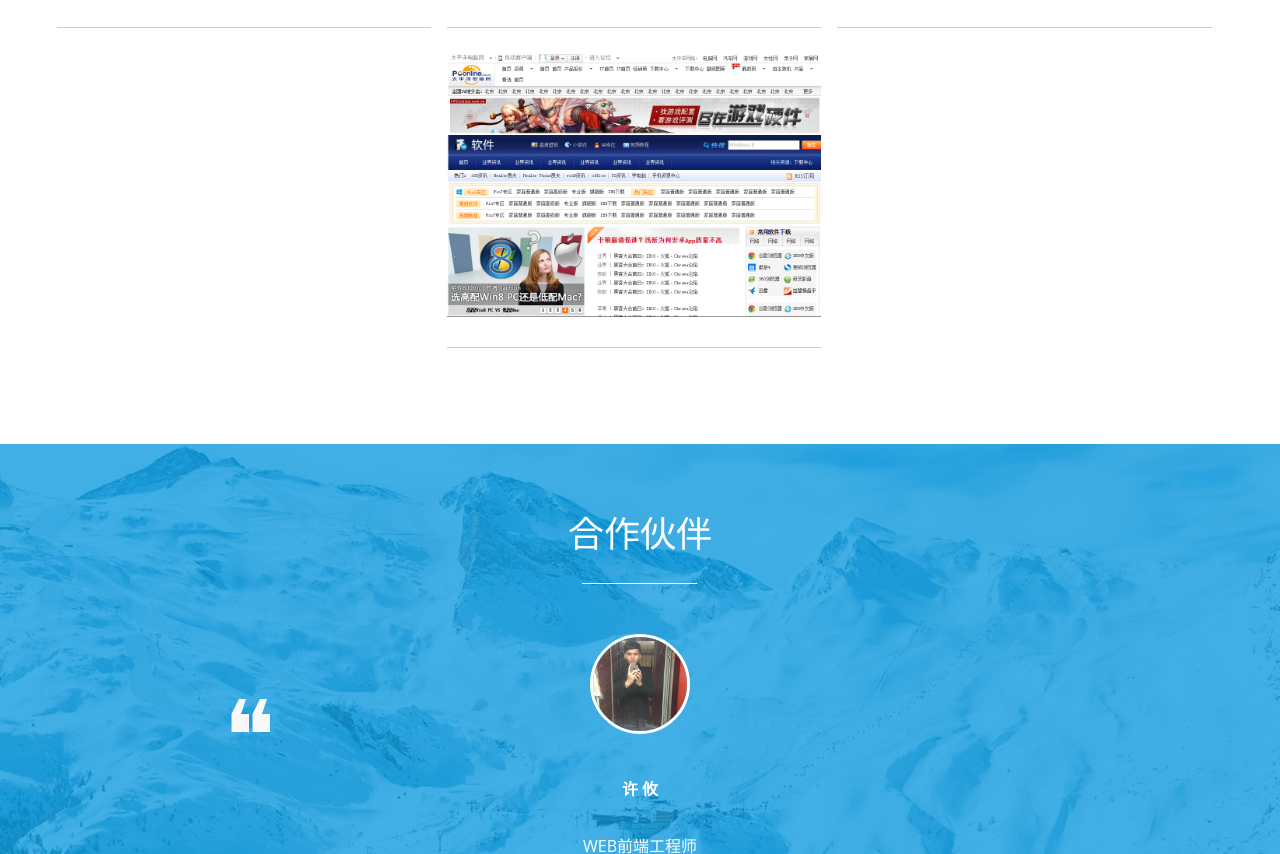
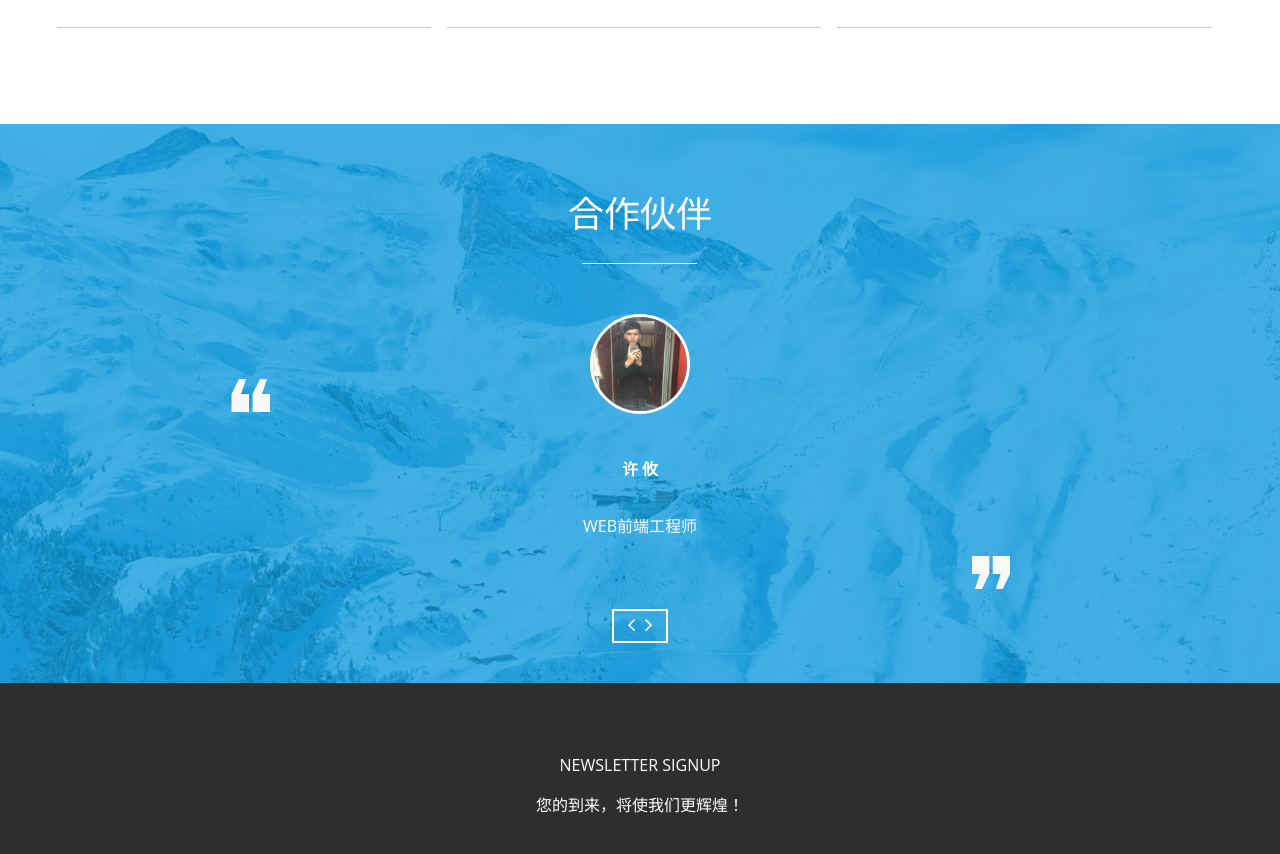
Before and after one commit to xu-you/xu-you.github.io, a plain HTML site: page index.html in a window 1280 px wide. Shown: the part 2000-2854 px from the top of the page. Drawn offline with Linux system fonts and the light colour scheme; a web font is replaced by a local one.

Commit message:
Update index.html

```diff
--- a/index.html
+++ b/index.html
@@ -235,7 +235,7 @@
 							<li><a href="javascript:;"><i class="fa fa-link"></i></a></li>
 						</ul>
 					</li>
-					<li class="portfolio-item">
+					<!--<li class="portfolio-item">
 						<img src="img/portfolio/item-6.png" class="img-responsive" alt="PConline. ">
 						<figcaption class="mask">
 							<h3>太平洋电脑网</h3>
@@ -245,7 +245,7 @@
 							<li><a class="fancybox" title="Wall street 6" data-fancybox-group="works" href="img/portfolio/item-6.png"><i class="fa fa-search"></i></a></li>
 							<li><a href=""><i class="fa fa-link"></i></a></li>
 						</ul>
-					</li>
+					</li>-->
 				</ul>
 
 			</div>
```
